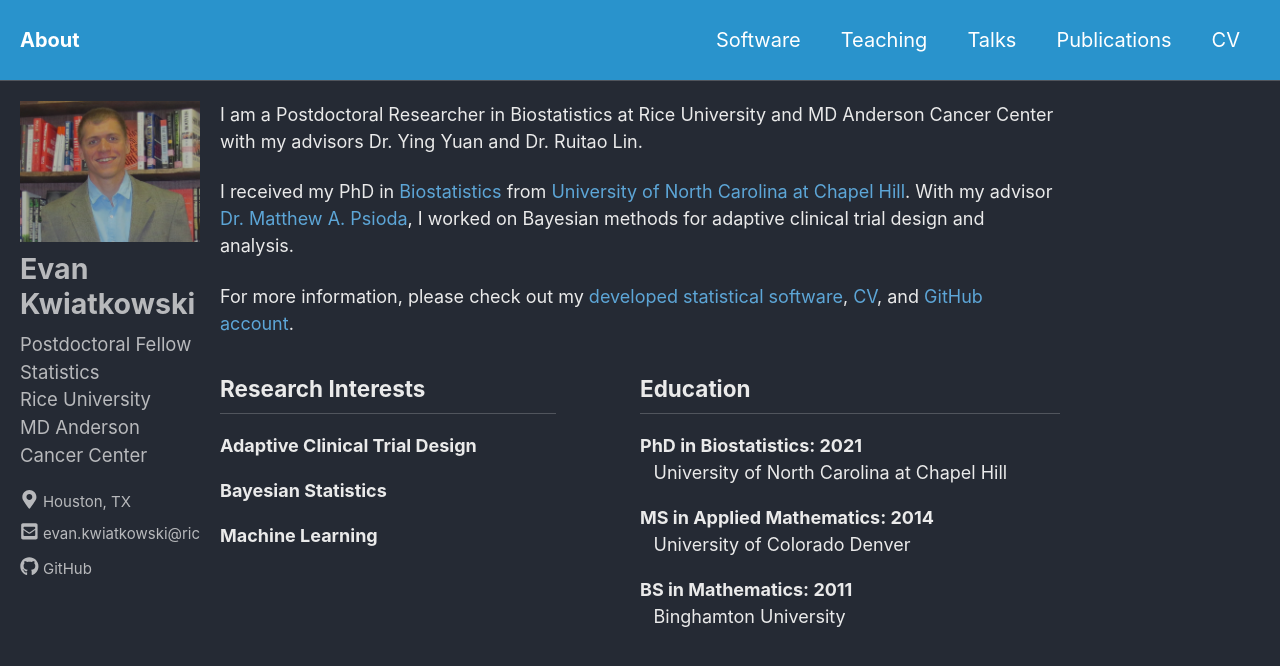
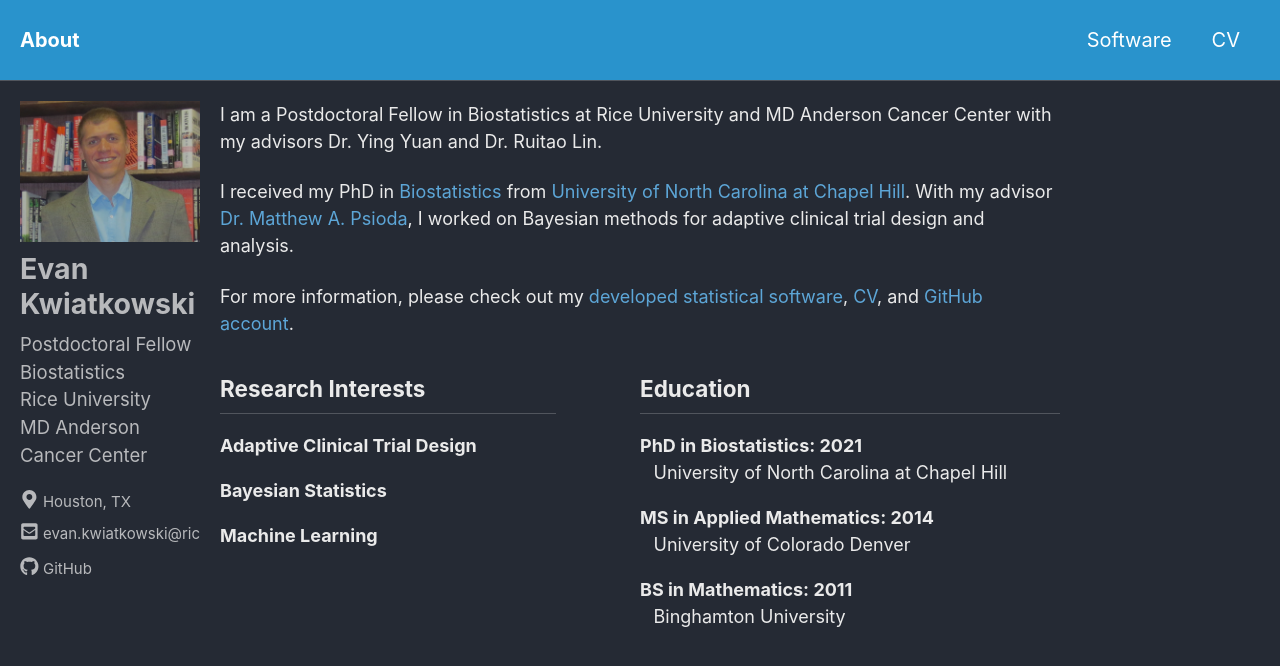
Before and after one commit to kwiatkowski-evan/kwiatkowski-evan.github.io, a Jekyll site: the page built from index.html, in a window 1280 px wide and 900 px high. Shown: the top 666 px of the window. Built offline with Jekyll 4.4.1, drawn with Linux system fonts in a browser that asks for light colours; cached includes are drawn as plain includes; nearby versions of some CDN libraries; the list of posts is cut into pages by our own code.

Commit message:
Edited navigation.yml to remove teaching, talks, and publications tabs

```diff
--- a/_config.yml
+++ b/_config.yml
@@ -108,7 +108,7 @@ analytics:
 author:
   name             : "Evan Kwiatkowski"
   avatar           : "/assets/images/profile_2.jpeg"
-  bio              : "Postdoctoral Fellow<br>Statistics<br>Rice University<br>MD Anderson Cancer Center"
+  bio              : "Postdoctoral Fellow<br>Biostatistics<br>Rice University<br>MD Anderson Cancer Center"
   location         : "Houston, TX"
   email            :
   links:
--- a/_data/navigation.yml
+++ b/_data/navigation.yml
@@ -2,11 +2,5 @@
 main:
   - title: "Software"
     url: /software/
-  - title: "Teaching"
-    url: /teaching/
-  - title: "Talks"
-    url: /talks/
-  - title: "Publications"
-    url: /_pages/pubs.html
   - title: CV
     url: /CV/CV.pdf
--- a/_layouts/home.html
+++ b/_layouts/home.html
@@ -18,7 +18,7 @@ With my advisor <a href="https://sph.unc.edu/adv_profile/kinh-truong-phd/">Dr. K
 <p>For more information, please check out my <a href="/software/">developed statistical software</a>,
 <a href="/teaching/">developed course materials</a>,
 <a href="https://bibbase.org/show?bib=https%3A%2F%2Fkmdono02.github.io%2FCV%2FCV.bib">publications</a>, -->
-<p>I am a Postdoctoral Researcher in Biostatistics at Rice University and MD Anderson Cancer Center with my advisors Dr. Ying Yuan and Dr. Ruitao Lin.</p>
+<p>I am a Postdoctoral Fellow in Biostatistics at Rice University and MD Anderson Cancer Center with my advisors Dr. Ying Yuan and Dr. Ruitao Lin.</p>
 <p>I received my PhD in <a href="https://sph.unc.edu/bios/biostatistics/">Biostatistics</a> from <a href="https://www.unc.edu/">University of North Carolina at Chapel Hill</a>.
 With my advisor <a href="https://sph.unc.edu/adv_profile/matthew-a-psioda-phd/">Dr. Matthew A. Psioda</a>, I worked on Bayesian methods for adaptive clinical trial design and analysis.</p>
 
```
